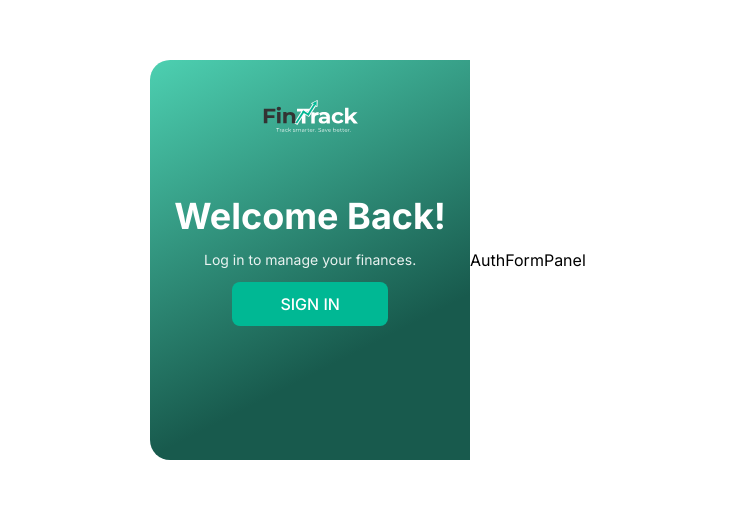
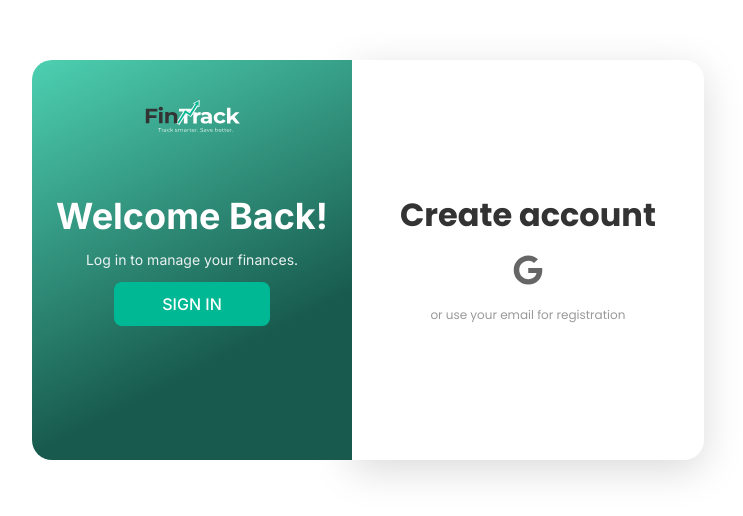
Before and after one commit to ZozuliaMykyta/FinTrack, a Next.js app in the folder frontend/: page /signUp in a window 1280 px wide. Shown: the part 140-656 px from the top of the page, without its empty margins (272-1015 px from the left). Built offline with nearby package versions, Linux system fonts and the light colour scheme.

Commit message:
feat: implement AuthFormPanel

```diff
--- a/frontend/src/components/auth/AuthFormPanel.tsx
+++ b/frontend/src/components/auth/AuthFormPanel.tsx
@@ -1,7 +1,32 @@
+"use client";
+import { usePathname } from "next/navigation";
 import React from "react";
+import { FaGoogle } from "react-icons/fa";
 
 const AuthFormPanel: React.FC = () => {
-  return <div>AuthFormPanel</div>;
+  const pathName = usePathname();
+  const signUpInfo = {
+    title: "Create account",
+    desc: "or use your email for registration",
+    link: "sign up",
+  };
+  const signInInfo = {
+    title: "Sign in to FinTrack",
+    desc: "or use your account",
+    link: "sign in",
+    password: "Forgot your password?",
+  };
+  return (
+    <div className="flex justify-center items-center flex-col gap-5 shadow-[0_10px_40px_0_rgba(0,0,0,0.15)] min-h-[50vh] rounded-tr-[20px] rounded-br-[20px] py-14 px-12">
+      <h2 className="text-[#333] leading-10 font-poppins text-[32px] font-bold">
+        {pathName === "/signUp" ? signUpInfo.title : signInInfo.title}
+      </h2>
+      <FaGoogle className="text-[rgba(102,102,102,1)] text-3xl" />
+      <h6 className="leading-5 text-[#999] text-[12px] font-poppins">
+        {pathName === "/signUp" ? signUpInfo.desc : signInInfo.desc}
+      </h6>
+    </div>
+  );
 };
 
 export default AuthFormPanel;
```
